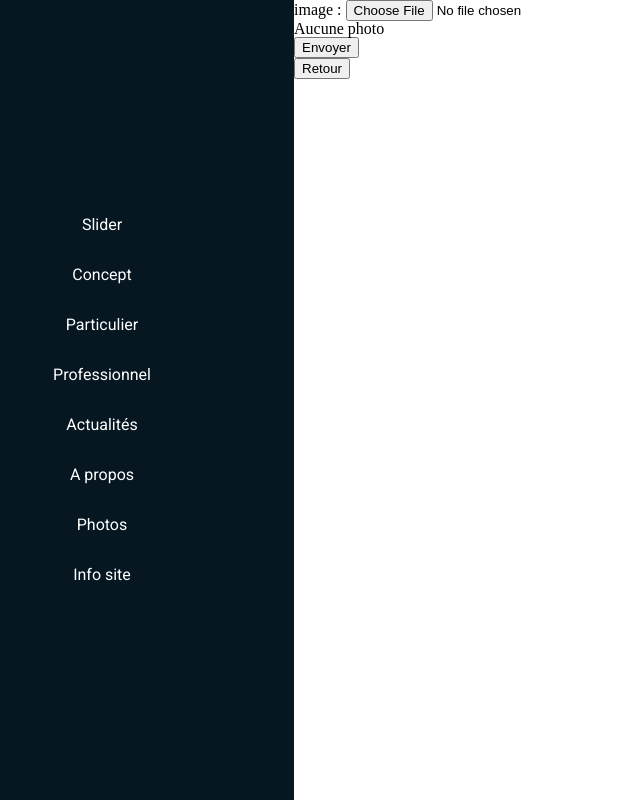
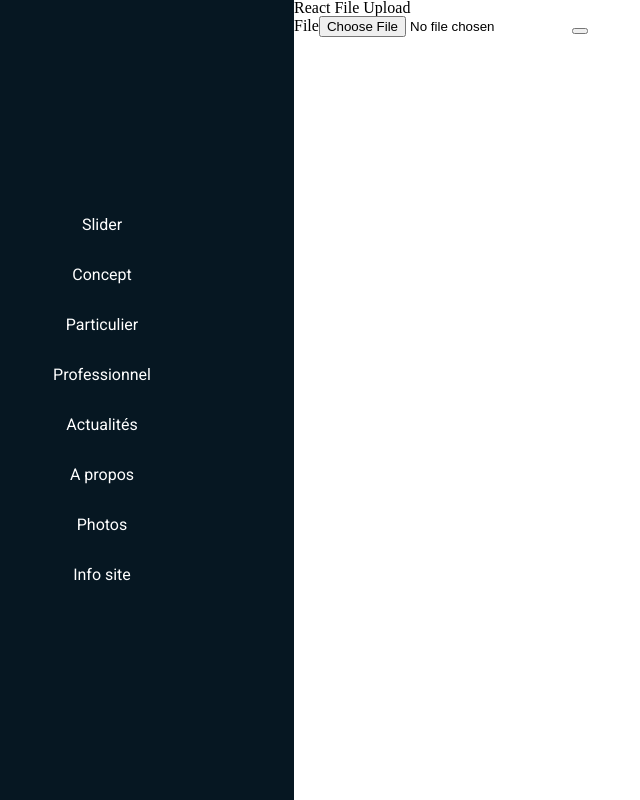
Before and after one commit to nafaaChemil/remoteFR-R2dwild-P3-cubecraft-front, a React (Create React App) app: page /admin/photos/add in a window 1280 px wide. Shown: the whole page, without its empty margins (90-730 px from the left). Built offline with nearby package versions, Linux system fonts and the light colour scheme.

Commit message:
tient kev

```diff
--- a/src/App.js
+++ b/src/App.js
@@ -15,7 +15,7 @@ import AdminPart from './screens/Admin/AdminPart'
 import AdminPartAdd from './screens/Admin/AdminPartAdd'
 import AdminPartModified from './screens/Admin/AdminPartModified'
 import AdminPhotos from './screens/Admin/AdminPhotos'
-import AdminPhotosAdd from './screens/Admin/AdminPhotosAdd'
+import TestUpload from './screens/Admin/TestUpload'
 import AdminPro from './screens/Admin/AdminPro'
 import AdminProAdd from './screens/Admin/AdminProAdd'
 import AdminProModified from './screens/Admin/AdminProModified'
@@ -81,7 +81,7 @@ const App = () => {
           />
           <Route path='/admin/particulier/add' component={AdminPartAdd} />
           <Route path='/admin/particulier' component={AdminPart} />
-          <Route path='/admin/photos/add' component={AdminPhotosAdd} />
+          <Route path='/admin/photos/add' component={TestUpload} />
           <Route path='/admin/photos' component={AdminPhotos} />
           <Route
             path='/admin/professionnel/modif/:id'
--- a/src/screens/Admin/AdminPhotosAdd.js
+++ b/src/screens/Admin/AdminPhotosAdd.js
@@ -1,5 +1,5 @@
 import axios from 'axios'
-import { useState, useEffect } from 'react'
+import { useState } from 'react'
 import { useHistory } from 'react-router-dom'
 
 export default function AdminPhotosAdd() {
@@ -24,9 +24,6 @@ export default function AdminPhotosAdd() {
     )
     history.push('/admin/photos')
   }
-
-
-
   function comeBack() {
     history.push('/admin/photos')
   }
--- /dev/null
+++ b/src/screens/Admin/TestUpload.js
@@ -0,0 +1,20 @@
+const send = event => {
+  console.log('hey')
+}
+
+export default function TestUpload() {
+  return (
+    <div className='container'>
+      <div className='row'>
+        <form>
+          <h3>React File Upload</h3>
+          <div className='form-group'>
+            <label htmlFor='file'>File</label>
+            <input type='file' id='file' />
+            <button onClick={send}></button>
+          </div>
+        </form>
+      </div>
+    </div>
+  )
+}
```
